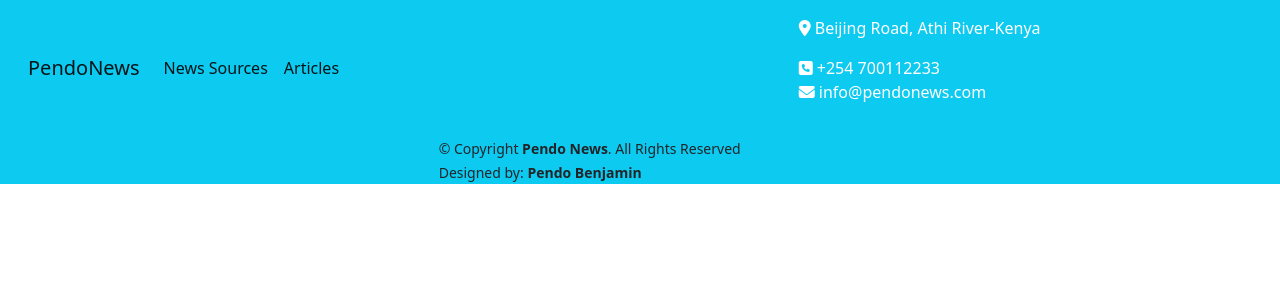
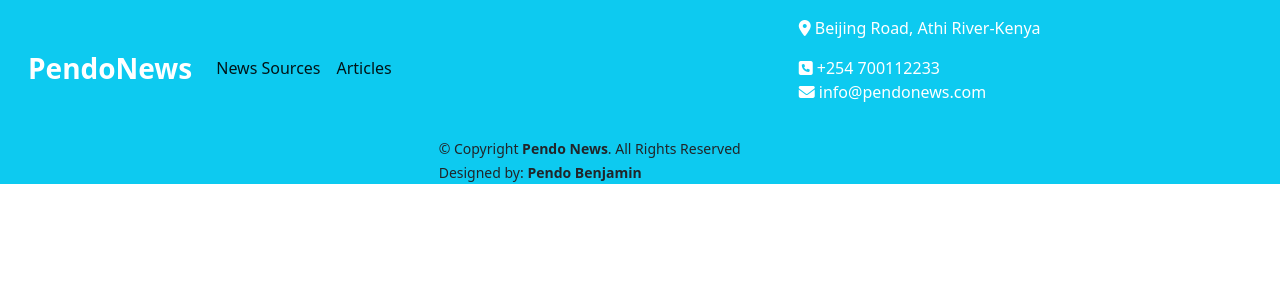
Before and after one commit to Abishag-Maitha/Pendo-News, a Flask app: template app/templates/base.html in a window 1280 px wide. Shown: the top 300 px of the page. Run offline with Flask 2, Linux system fonts and the light colour scheme; the template is opened without the code that fills it, so the values that code supplies are empty; some libraries are stand-ins or nearby versions.

Commit message:
edit navbar color

```diff
--- a/app/static/CSS/styles.css
+++ b/app/static/CSS/styles.css
@@ -1,6 +1,7 @@
 .content{
    background-color:honeydew;
 }
+
 .navbar{
     color: white;
 }
--- a/app/templates/base.html
+++ b/app/templates/base.html
@@ -15,7 +15,7 @@
 <body>
     <nav class="navbar navbar-expand-lg navbar-light bg-info p-3">
         <div class="container-fluid">
-          <a class="navbar-brand" href="#">PendoNews</a>
+          <a class="navbar-brand fs-3 fw-bold text-white pendo_news" href="#">PendoNews</a>
           <div class="collapse navbar-collapse" id="navbarNavAltMarkup">
             <div class="navbar-nav">
               <a class="nav-link active" href="{{url_for("main.index")}}">News Sources</a>
```
